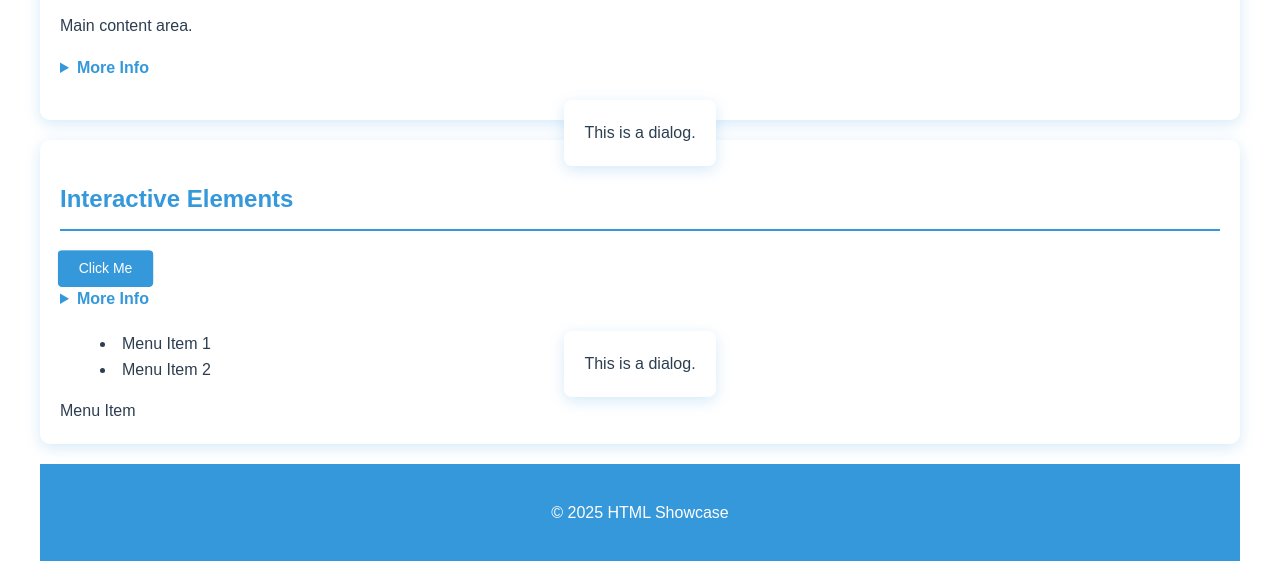
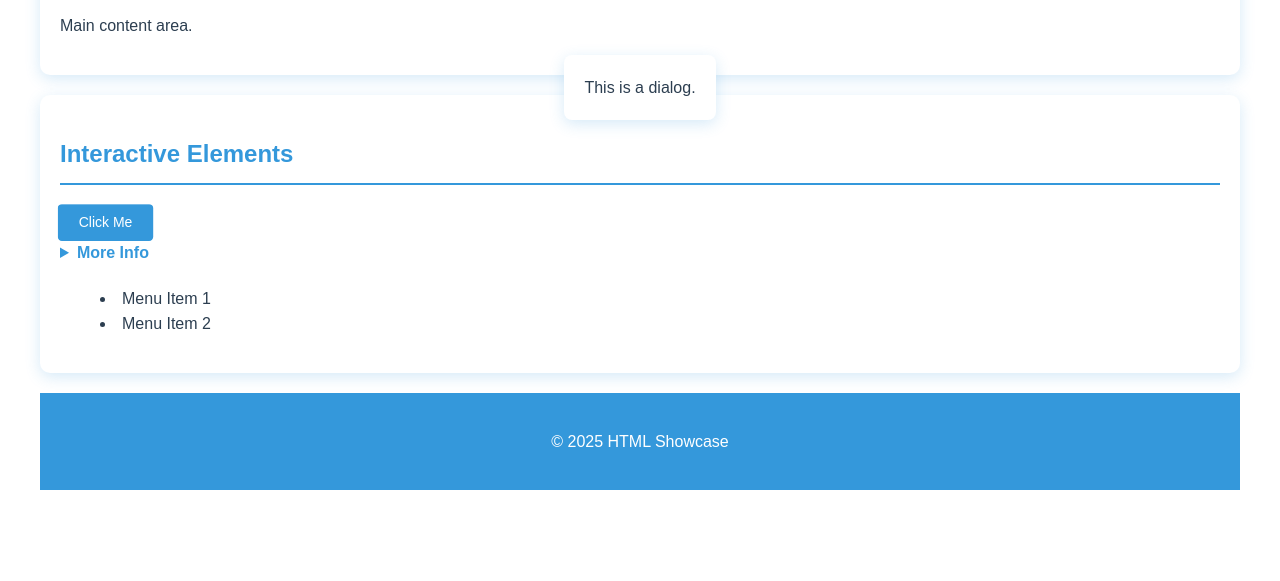
Before and after one commit to Kirogamal/Html, a plain HTML site: page index.html in a window 1280 px wide. Shown: the part 3824-4405 px from the top of the page. After the commit the page ends 4334 px from the top, so only its background shows below. Drawn offline with Linux system fonts and the light colour scheme.

Commit message:
Update index.html

```diff
--- a/index.html
+++ b/index.html
@@ -451,10 +451,7 @@
         <main>
           <p>Main content area.</p>
         </main>
-        <details>
-          <summary>More Info</summary>
-          <p>Extra details.</p>
-        </details>
+
         <dialog open>This is a dialog.</dialog>
       </section>
 
@@ -465,12 +462,12 @@
           <summary>More Info</summary>
           <p>Extra details.</p>
         </details>
-        <dialog open>This is a dialog.</dialog>
+
         <menu>
           <li>Menu Item 1</li>
           <li>Menu Item 2</li>
         </menu>
-        <menuitem>Menu Item</menuitem>
+
       </section>
 
       <footer><p>&copy; 2025 HTML Showcase</p></footer>
```
